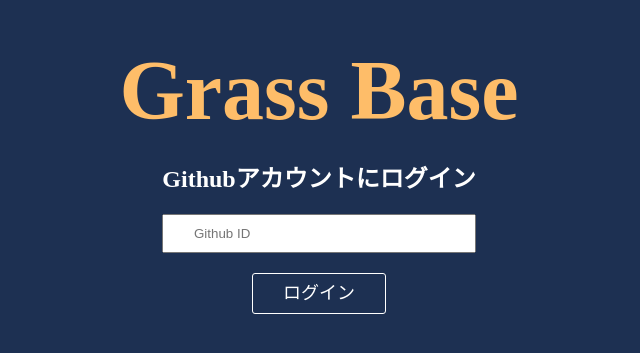
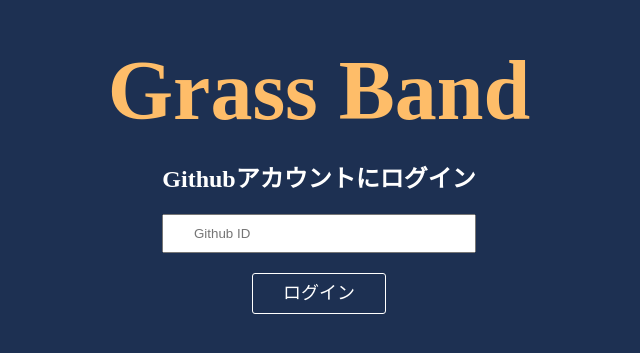
Before and after one commit to scla-sagauniv/pasiritator, a SvelteKit app: page / in a window 1280 px wide. Shown: the part 137-490 px from the top of the page, without its empty margins (321-961 px from the left). Built offline with nearby package versions, Linux system fonts and the light colour scheme.

Commit message:
update: タイポ修正

```diff
--- a/src/routes/+page.svelte
+++ b/src/routes/+page.svelte
@@ -9,7 +9,7 @@
 </svelte:head>
 
 <section>
-	<h1>Grass Base</h1>
+	<h1>Grass Band</h1>
 	<h2>Githubアカウントにログイン</h2>
 	<form>
 		<input
@@ -20,7 +20,7 @@
 			placeholder="Github ID"
 		/>
 	</form>
-	<Button onClick={() => {}} destination={`./music?userId=${name}`} name="ログイン"/>
+	<Button onClick={() => {}} destination={`./music?userId=${name}`} name="ログイン" />
 </section>
 
 <style>
```
